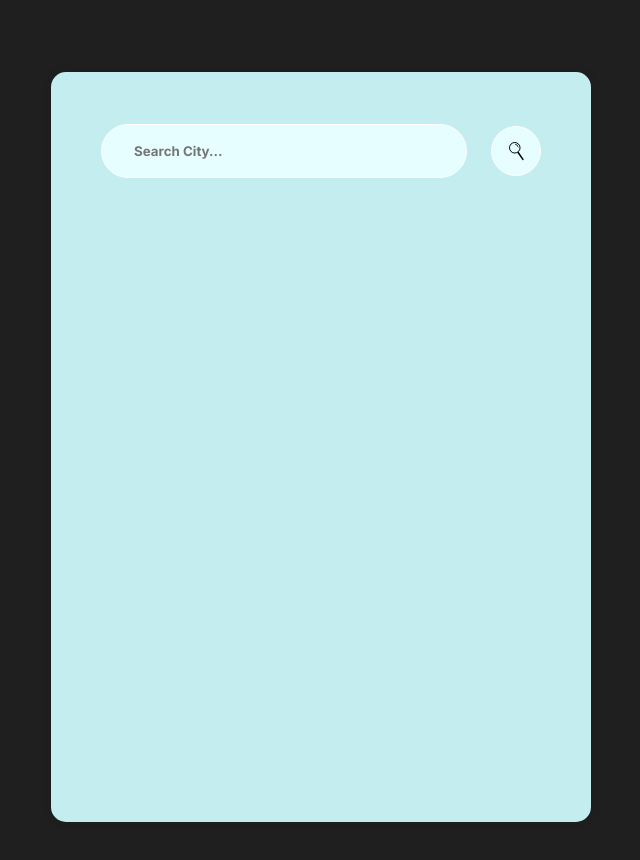
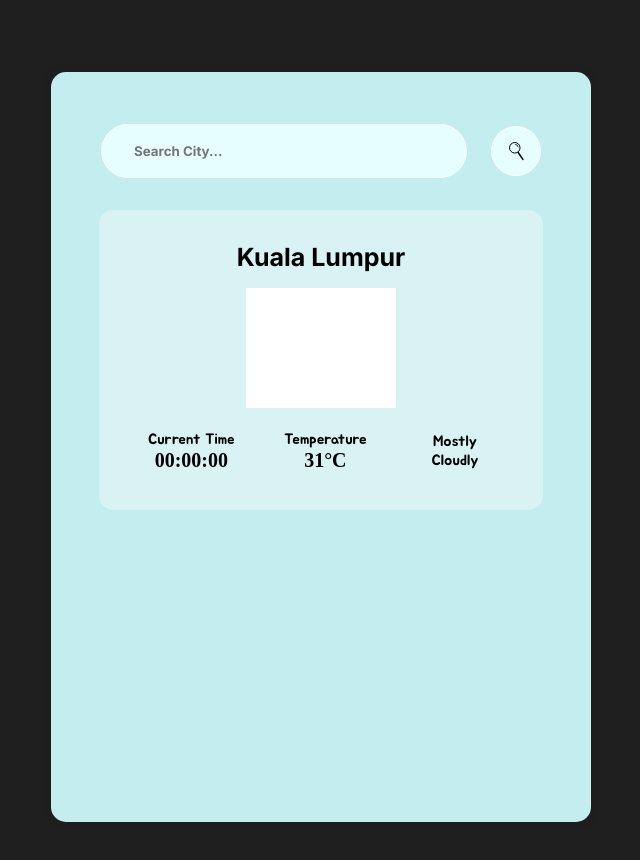
Before and after one commit to tonju1124/weather, a website built with Vite: page index.html in a window 1280 px wide. Shown: the whole page, without its empty margins (319-959 px from the left). Built offline with nearby package versions, Linux system fonts and the light colour scheme; no server answers; a web font is replaced by a local one.

Commit message:
feat:: done with weather-box

```diff
--- a/index.css
+++ b/index.css
@@ -83,3 +83,108 @@ html {
     outline: none;
     border: 1px solid #9BB9BA;
 }
+
+.weather-box {
+    display: flex;
+    flex-direction: column;
+    justify-content: center;
+    align-items: center;
+    background-color: #D9F3F5;
+    border-radius: 0.9375rem;
+    margin-top: 2rem;
+    width: 27.8rem;
+    height: 18.75rem;
+}
+
+.location {
+    color: #000;
+    font-family: Inter;
+    font-size: 1.5625rem;
+    font-style: normal;
+    font-weight: 700;
+    opacity: none;
+}
+
+.weather-img {
+    display: flex;
+    justify-content: center;
+    align-items: center;
+    margin-top: 1rem;
+    background-color: #ffffff;
+    width: 9.375rem;
+    height: 7.50731rem;
+}
+
+.weather-details {
+    display: flex;
+    flex-direction: row;
+    justify-content: space-evenly;
+    margin-top: 1rem;
+    width: 100%;
+}
+
+.time-container {
+    display: flex;
+    flex-direction: column;
+    justify-content: center;
+    align-items: center;
+}
+
+.time {
+    color: #000;
+    font-family: Jua;
+    font-size: 0.9375rem;
+    font-style: normal;
+    font-weight: 400;
+    line-height: normal;
+}
+
+.hour {
+    color: #000;
+    font-family: "Inria Serif";
+    font-size: 1.25rem;
+    font-style: normal;
+    font-weight: 700;
+    line-height: normal;
+}
+
+.temperature-container {
+    display: flex;
+    flex-direction: column;
+    justify-content: center;
+    align-items: center;
+}
+
+.temperature {
+    color: #000;
+    font-family: Jua;
+    font-size: 0.9375rem;
+    font-style: normal;
+    font-weight: 400;
+    line-height: normal;
+}
+
+.temp-readings {
+    color: #000;
+    font-family: "Inria Serif";
+    font-size: 1.25rem;
+    font-style: normal;
+    font-weight: 700;
+    line-height: normal;
+}
+
+.weather {
+    display: flex;
+    flex-direction: column;
+    justify-content: center;
+    align-items: center;
+    width: 4.875rem;
+    height: 3.375rem;
+    color: #000;
+    text-align: center;
+    font-family: Jua;
+    font-size: 0.9375rem;
+    font-style: normal;
+    font-weight: 400;
+    line-height: normal;
+}
--- a/index.html
+++ b/index.html
@@ -12,13 +12,26 @@
     <div class="card">
       <div class="search-box">
         <input type="text" class="search-bar" placeholder="Search City..." />
-        <button class="search-button"><div class="search-img"><img src="svg/search.svg"></div></button>
+        <button class="search-button">
+          <div class="search-img"><img src="svg/search.svg"></div>
+        </button>
       </div>
-      <div class="weather-icon"></div>
-      <div id="content"></div>
-    </div>
-  </div>
-  <script type="module" src="/main.js"></script>
+      <div class="weather-box">
+        <div class="location">Kuala Lumpur</div>
+        <div class="weather-img"></div>
+        <div class="weather-details">
+          <div class="time-container">
+            <div class="time">Current Time</div>
+            <div class="hour">00:00:00</div>
+          </div>
+          <div class="temperature-container">
+          <div class="temperature">Temperature</div>
+          <div class="temp-readings">31°C</div>
+        </div>
+          <div class="weather">Mostly Cloudly</div>
+        </div>
+      </div>
+      <script type="module" src="/main.js"></script>
 </body>
 
 </html>
```
